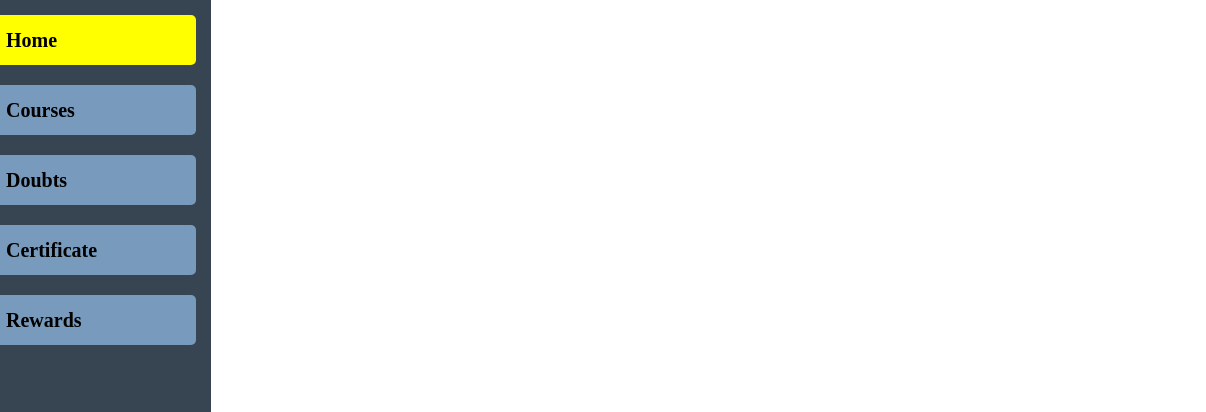
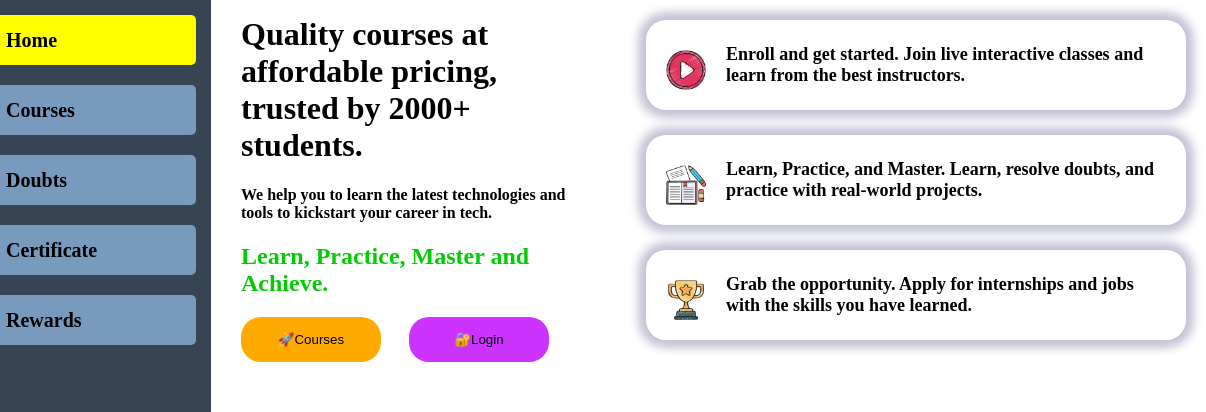
Before and after one commit to rupesh3201/Assigenment-20, a plain HTML site: page index.html in a window 1280 px wide. Shown: the part 85-497 px from the top of the page, 74-1280 px from the left. Drawn offline with Linux system fonts and the light colour scheme.

Commit message:
added content to the home page

```diff
--- a/index.html
+++ b/index.html
@@ -68,6 +68,49 @@
 
             </div>
         </div>
+        <div class="login">
+            <p>
+            <h1>
+                Quality courses at affordable pricing, trusted by 2000+ students.
+            </h1>
+            <h4>We help you to learn the latest technologies and tools to kickstart your career in tech.</h4>
+            <h2 style=" color:    #00cc00"><b>Learn, Practice, Master and Achieve.</h2>
+            </p>
+            <button class="btn">
+                🚀Courses
+            </button> &nbsp; &nbsp; &nbsp;
+            <button class="btn2">
+                🔐Login
+            </button>
+            <br>
+
+        </div>
+        <div class="flex">
+            <div class="box">
+                <img class="img" src="./img/enroll (1).png" height="40px" width="40px" alt="">
+                <h3 class="
+       txt1">Enroll and get started.
+
+                    Join live interactive classes and learn from the best instructors.
+            </div>
+            </h3>
+            <div class="box">
+                <img class="img" src="./img/practice.png" height="40px" width="40px" alt="">
+                <spam class="
+       txt1">Learn, Practice, and Master.
+
+                    Learn, resolve doubts, and practice with real-world projects.
+                    <span>
+            </div>
+            <div class="box">
+                <img class="img" src="./img/trophy.png" height="40px" width="40px" alt="">
+                <h3 class="
+       txt1">Grab the opportunity.
+
+                    Apply for internships and jobs with the skills you have learned.
+            </div>
+
+        </div>
 
 </body>
 
```
